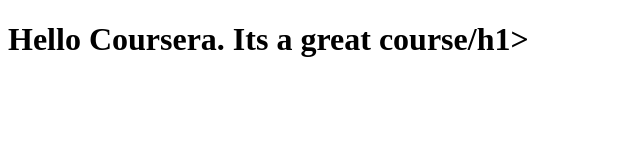
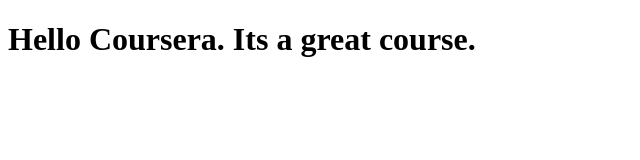
Before and after one commit to MikeJJones/Coursera-HTML-CSS-JavaScript, a plain HTML site: page site/index.html in a window 1280 px wide. Shown: the full height of the page, 0-640 px from the left. Drawn offline with Linux system fonts and the light colour scheme.

Commit message:
Second Mod

```diff
--- a/site/index.html
+++ b/site/index.html
@@ -4,6 +4,6 @@
 	<title></title>
 </head>
 <body>
-<h1>Hello Coursera. Its a great course/h1>
+<h1>Hello Coursera. Its a great course.</h1>
 </body>
 </html>
```
